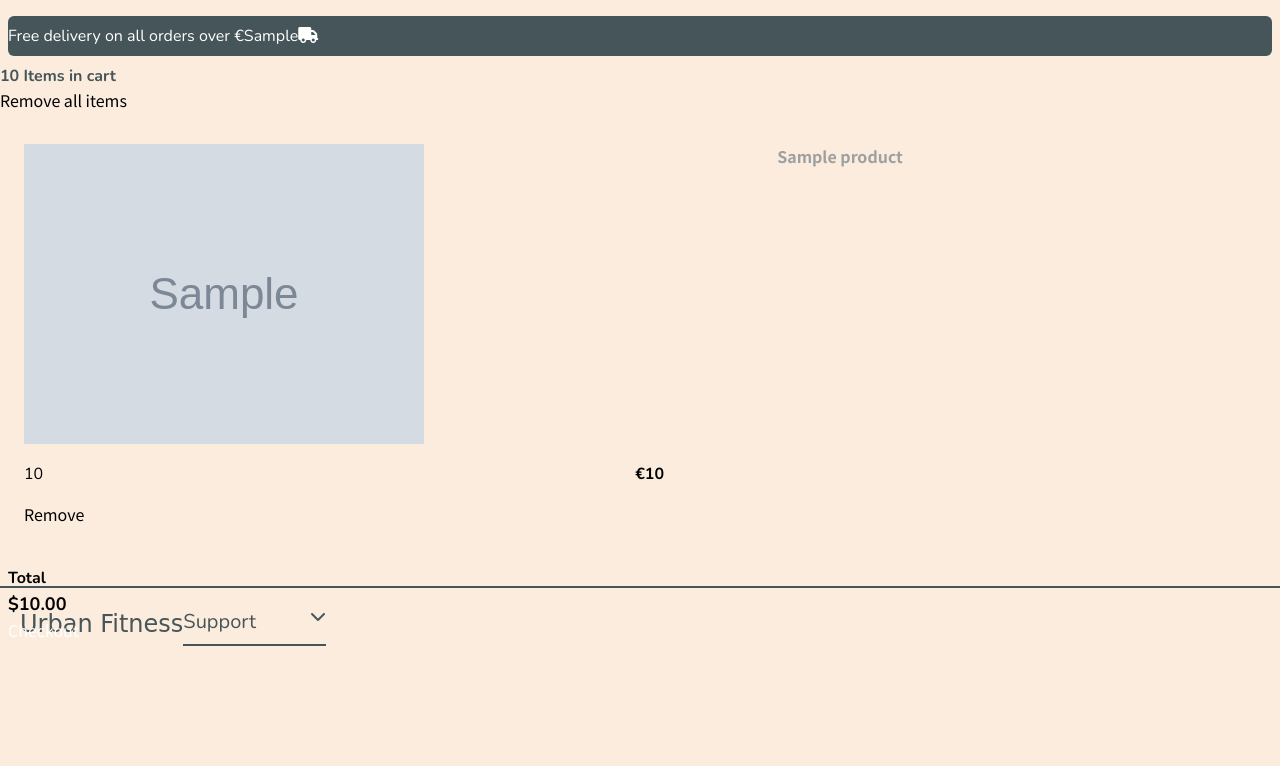
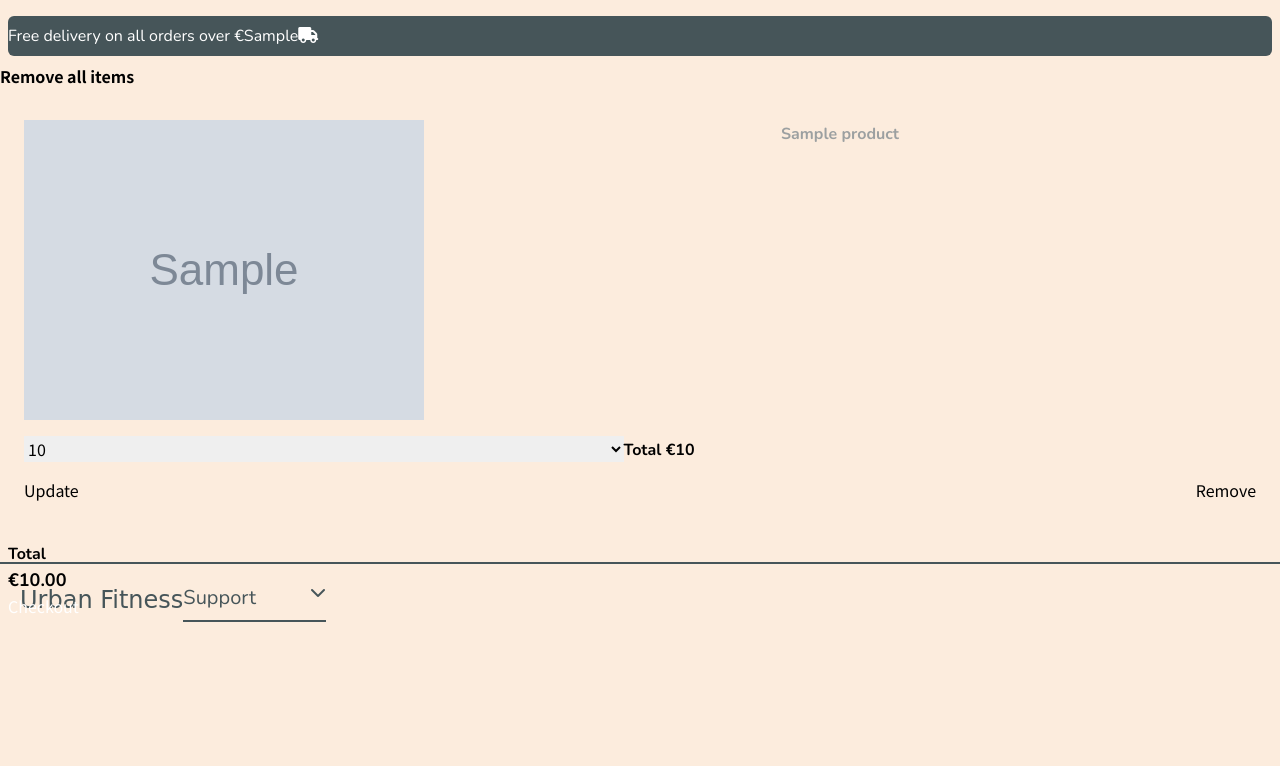
Before and after one commit to ciaran-io/urban-fitness, a Django app: template cart/templates/cart/cart.html in a window 1280 px wide. Shown: the part 64-830 px from the top of the page. After the commit the page ends 686 px from the top, so only its background shows below. Run offline with Django 3.2, Linux system fonts and the light colour scheme; the template is opened without the code that fills it: most values are stand-ins (such as "Sample title", 1, 10 or a date in 2020); grey boxes marked "Sample" are stand-in pictures; some libraries are stand-ins or nearby versions; some web fonts are replaced.

Commit message:
Added js for removing and updating cart qty.

```diff
--- a/cart/templates/cart/cart.html
+++ b/cart/templates/cart/cart.html
@@ -3,19 +3,16 @@
 <!-- display  products in cart if -->
 {% if cart_items %}
 <!-- total basket items -->
-<div class="pb-4 pl-2">
+<div class="pb-4 pl-2 md:pl-4">
+    <a class="font-bold text-red-700">Remove all items</a>
+</div>
+<section class="relative px-1 md:pl-5 pb-[150px] md:pb-[100px]">
     {% for item in cart_items %}
-    <h1 class="font-bold">{{ item.quantity }} Items in cart</h1>
-    {% endfor %}
-    <a>Remove all items</a>
-</div>
-{% for item in cart_items %}
-<section>
     <!-- mobile cart container -->
-    <div class="px-2 mx-auto md:hidden">
+    <div class="px-2 md:hidden">
         <!-- product card -->
         <div
-            class="grid gap-4 p-4 mb-4 bg-white border border-gray-100 rounded-md"
+            class="grid gap-4 p-4 mb-4 bg-white border border-gray-100 rounded-md "
         >
             <div class="grid grid-flow-col">
                 <div>
@@ -29,34 +26,75 @@
                 </div>
                 <div>
                     <p class="font-bold text-headings">
-                        {{ item.product.name }}
+                        <span class="font-bold text-headings"
+                            >{{ item.product.name }}</span
+                        >
                     </p>
                 </div>
             </div>
             <!-- product quantity & price -->
             <div class="grid grid-flow-col">
-                <div class="w-16 border border-gray-300 rounded-md ">
-                    <span class="">{{ item.quantity }}</span
+                <form
+                    class="update-form"
+                    method="Post"
+                    action="{% url 'adjust_cart' item.item_id %}"
+                >
+                    {% csrf_token %}
+                    <div class="w-16 border border-gray-300 rounded-md">
+                        <select
+                            id="id_qty_{{ item.item_id }}"
+                            data-item_id="{{ item.item_id }}"
+                            name="quantity"
+                            class="w-full p-1"
+                        >
+                            <option value=" {{ item.quantity }}" selected>
+                                {{ item.quantity }}
+                            </option>
+                            <option value="1">1</option>
+                            <option value="2">2</option>
+                            <option value="3">3</option>
+                            <option value="4">4</option>
+                            <option value="5">5</option>
+                            <option value="6">6</option>
+                            <option value="7">7</option>
+                            <option value="8">8</option>
+                            <option value="9">9</option>
+                            <option value="10">10</option>
+                        </select>
+                    </div>
+                </form>
+                <div class="text-right">
+                    <span class="font-bold"
+                        >Total €{{ item.product.price }}</span
                     >
                 </div>
-                <div class="text-right">
-                    <span class="font-bold">€{{ item.product.price }}</span>
             </div>
-            </div>
-            <!-- remove button for product -->
-            <div class="grid justify-end border-t border-gray-100 ">
-                <a class="pt-2 text-purple-700">Remove
+            <!-- update / remove products in basket -->
+            <div
+                class="grid justify-between grid-flow-col border-t border-gray-100 "
+            >
+                <a class="pt-2 text-green-700 cursor-pointer update-link"
+                    >Update
+                </a>
+                <a
+                    class="pt-2 text-red-700 cursor-pointer remove-item"
+                    id="remove_{{ item.item_id }}"
+                    >Remove
                 </a>
             </div>
         </div>
     </div>
 
     <!-- cart container for medium screens & larger -->
-    <div class="hidden px-4 mx-auto md:grid grid-cols-[2fr,auto] gap-12">
-        <div class="p-6 bg-white rounded-md">
+    <div class="hidden w-4/6 md:grid">
+        <div class="p-6 mb-4 bg-white rounded-md">
             <!-- order information table -->
             <div
-                class="grid grid-cols-[2fr,130px,130px,auto] border-b border-gray-100 pb-4"
+                class="
+                    grid grid-cols-[2fr,130px,130px,auto]
+                    border-b border-gray-100
+                    pb-4
+                "
             >
                 <div>Products</div>
                 <div>Price</div>
@@ -65,46 +103,120 @@
             </div>
 
             <div
-                class="grid grid-cols-[2fr,130px,130px,auto] border-b border-gray-100 py-4"
+                class="
+                    grid grid-cols-[2fr,130px,130px,auto]
+                    border-b border-gray-100
+                    py-4
+                "
             >
-                <div class="grid grid-cols-[max-content,auto] gap-3">
+                <div class="">
                     <!-- product image container -->
                     <div>
                         <a href="">
                             <img
-                                src="/media/bh-fitness-edx_kmP5n5U.jpg"
+                                src="{{ item.product.image.url }}"
                                 alt=""
-                                class="w-[130px] h-[130px] object-contain"
+                                class="w-[130px] h-[130px] object-contain pb-3"
                             />
+                            <!-- product name -->
+                            <span class="font-bold text-headings"
+                                >{{ item.product.name }}</span
+                            >
                         </a>
-                    </div>
-                    <div>
-                        <p class="font-bold text-headings">Bike</p>
                     </div>
                 </div>
                 <div>
-                    <span>€14.00</span>
+                    <span class="font-bold">€{{ item.product.price }}</span>
                 </div>
                 <div>
-                    <span class="p-1 border border-gray-100 rounded-md">
-                        Dropdown
+                    <form
+                        class="update-form"
+                        method="Post"
+                        action="{% url 'adjust_cart' item.item_id %}"
+                    >
+                        {% csrf_token %}
+                        <div class="w-16 border border-gray-300 rounded-md">
+                            <select id="" name="quantity" class="w-full p-1">
+                                <option value=" {{ item.quantity }}" selected>
+                                    {{ item.quantity }}
+                                </option>
+                                <option value="1">1</option>
+                                <option value="2">2</option>
+                                <option value="3">3</option>
+                                <option value="4">4</option>
+                                <option value="5">5</option>
+                                <option value="6">6</option>
+                                <option value="7">7</option>
+                                <option value="8">8</option>
+                                <option value="9">9</option>
+                                <option value="10">10</option>
+                            </select>
+                        </div>
+                    </form>
+                </div>
+                <div>
+                    <span class="font-bold">€{{ item.product.price }}</span>
+                </div>
+            </div>
+            <div class="flex justify-between pt-2">
+                <a class="text-green-500 cursor-pointer update-link">Update</a>
+                <a
+                    class="text-red-700 cursor-pointer remove-item"
+                    id="remove_{{ item.item_id }}"
+                    >Remove</a
+                >
+            </div>
+        </div>
+    </div>
+    {% endfor %}
+
+    <!-- cart total and checkout button mobile -->
+    <div
+        class="
+            fixed
+            bottom-[65px]
+            w-full
+            grid
+            h-16
+            grid-cols-2
+            p-2
+            bg-white
+            rounded-md
+            md:hidden
+        "
+    >
+        <!-- cart total mobile -->
+        <div class="grid grid-flow-row">
+            <span class="font-bold text-purple-700">Total</span>
+            <span class="text-lg font-bold">
+                €{{ grand_total|floatformat:2 }}
             </span>
         </div>
-                <div>€14.00</div>
+        <!-- checkout button mobile -->
+        <div
+            class="grid w-full h-full text-white bg-purple-700 rounded-md place-items-center"
+        >
+            <a href="" class="">Checkout</a>
         </div>
     </div>
-        <!-- order summary card -->
-        <div class="flex flex-col justify-between p-4 bg-white rounded-md">
+
+    <!-- order summary card tablet and lager screens -->
+    <div
+        class="absolute top-0 right-0 flex-col justify-between hidden w-3/12 h-64 p-4 mr-5 bg-white rounded-md md:flex"
+    >
         <div class="border-b-2 border-gray-100">
             <h1 class="text-xl font-bold">Order summary</h1>
         </div>
+        {% for product_count in cart_items %}
+        <h1 class="font-bold">{{ product_count.quantity }} Items in cart</h1>
+        {% endfor %}
         <div>
             <div class="flex justify-between pb-2">
                 <div>
                     <span> Total: </span>
                 </div>
                 <div>
-                        <span> €14.15 </span>
+                    <span>€{{ grand_total|floatformat:2 }}</span>
                 </div>
             </div>
             <div
@@ -114,28 +226,14 @@
             </div>
         </div>
     </div>
-    </div>
 </section>
-{% endfor %}
-<!-- cart total and checkout button -->
-<div class="fixed bottom-[65px] w-full grid h-16 grid-cols-2 p-2 bg-white rounded-md">
-    <!-- cart total -->
-    <div class="grid grid-flow-row">
-        <span class="font-bold text-purple-700">Total</span>
-        <span class="text-lg font-bold"> ${{ grand_total|floatformat:2 }}</span>
-    </div>
-    <!-- checkout button -->
-    <div
-        class="grid w-full h-full text-white bg-purple-700 rounded-md place-items-center"
-    >
-        <a href="" class="">Checkout</a>
-    </div>
-</div>
 
 {% else %}
+
+<!-- displays empty cart image with link back to shopping page -->
 <section class="px-2 py-5 font-alt-font">
     <div class="pb-5">
-        <h1>{ cart_items.lenght } Items in cart</h1>
+        <h1>{{ cart_items.lenght }} Items in cart</h1>
     </div>
     <hr />
 
@@ -155,4 +253,39 @@
     </div>
 </section>
 
-{% endif %} {% endblock %}
+{% endif %} {% endblock %} {% block postloadjs %} {{ block.super }}
+
+<script type="text/javascript">
+    let updateLink = document.querySelectorAll('.update-link');
+
+    // Update quantity on click
+    updateLink.forEach((updateLink) => {
+        updateLink.addEventListener('click', () => {
+            let form = document.querySelectorAll('.update-form');
+            form.forEach((form) => {
+                form.submit();
+            });
+        });
+    });
+
+    let removeItem = document.querySelectorAll('.remove-item');
+
+    // Remove item and reload on click
+    removeItem.forEach((removeItem) => {
+        removeItem.addEventListener('click', () => {
+            let itemId = removeItem.getAttribute('id').split('remove_')[1];
+            let csrfToken = '{{ csrf_token }}';
+            let url = `/cart/remove/${itemId}/`;
+            let data = { csrfmiddlewaretoken: csrfToken };
+
+            window.post = function (url, data) {
+                return fetch(url, {
+                    method: 'POST',
+                    body: JSON.stringify(data),
+                });
+                    location.reload();
+            };
+        });
+    });
+</script>
+{% endblock %}
```
Lines whose indentation alone changed are shown as unchanged.
